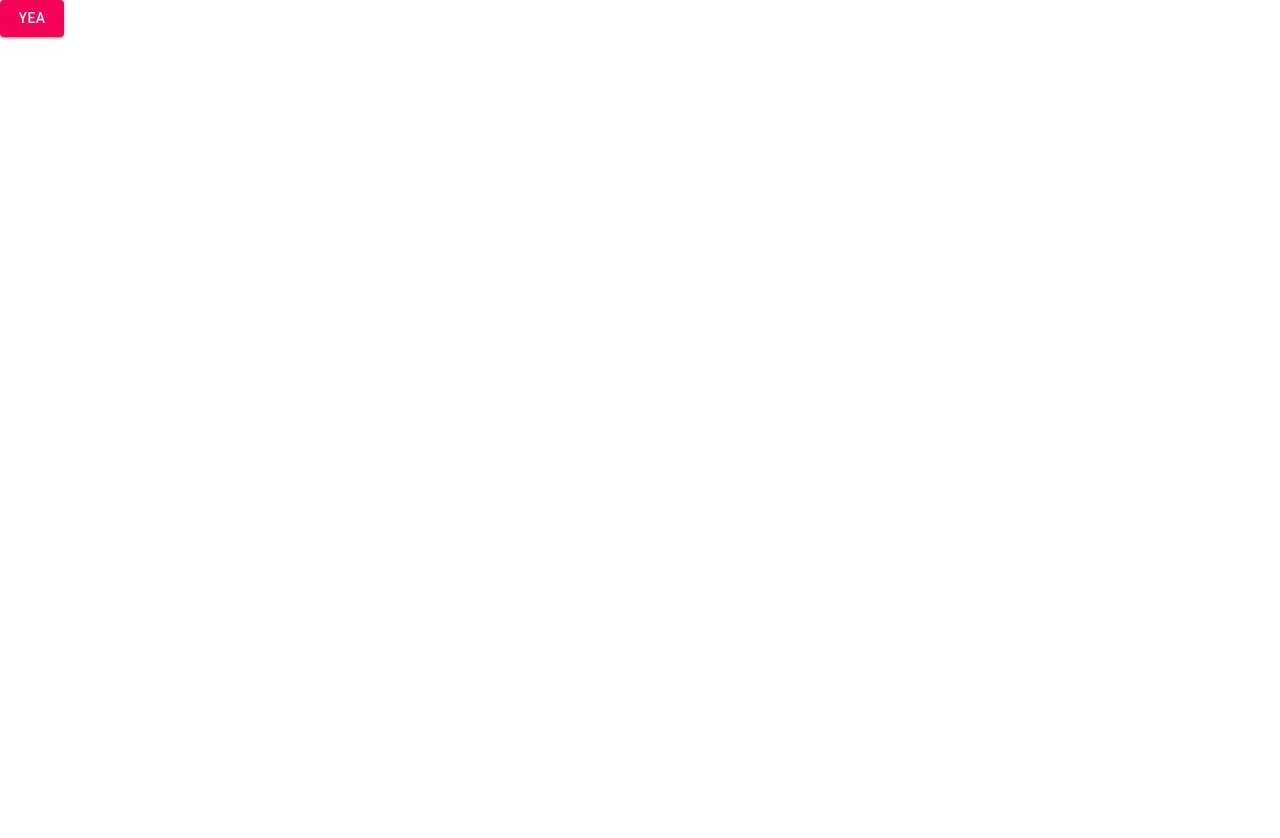
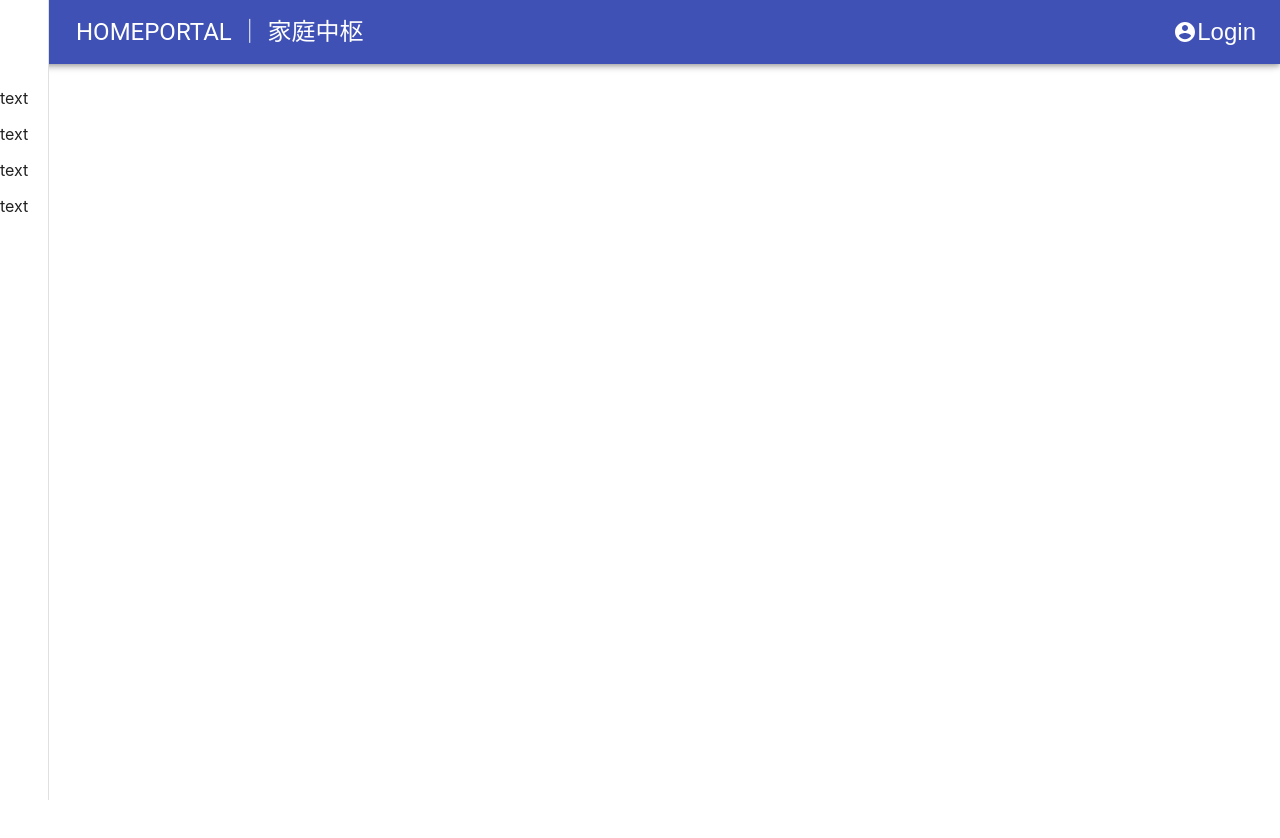
Before and after one commit to KiwilycReal/Homeportal, a React (Create React App) app: page / in a window 1280 px wide. Shown: the top 838 px of the page. Before the commit the page ends 800 px from the top, so only its background shows below. Built offline with nearby package versions, Linux system fonts and the light colour scheme.

Commit message:
Skeleton updated

```diff
--- a/package.json
+++ b/package.json
@@ -11,6 +11,7 @@
     "@testing-library/user-event": "^12.8.3",
     "react": "^17.0.2",
     "react-dom": "^17.0.2",
+    "react-router-dom": "^5.3.0",
     "react-scripts": "4.0.3",
     "web-vitals": "^1.1.2"
   },
--- a/src/App.js
+++ b/src/App.js
@@ -1,25 +1,11 @@
-import logo from './logo.svg';
+
 import './App.css';
+import HomePage from './pages/HomePage/HomePage';
 
 function App() {
-  return (
-    <div className="App">
-      <header className="App-header">
-        <img src={logo} className="App-logo" alt="logo" />
-        <p>
-          Edit <code>src/App.js</code> and save to reload.
-        </p>
-        <a
-          className="App-link"
-          href="https://reactjs.org"
-          target="_blank"
-          rel="noopener noreferrer"
-        >
-          Learn React
-        </a>
-      </header>
-    </div>
-  );
+  return <>
+    <HomePage></HomePage>
+  </>
 }
 
 export default App;
--- /dev/null
+++ b/src/components/MainNavBar/BottomBanner/BottomBanner.js
@@ -0,0 +1,14 @@
+
+import { Typography } from '@material-ui/core';
+import styles from './BottomBanner.module.css';
+
+const BottomBanner = () => {
+    return <div className={styles.banner}>
+        <Typography variant="h6">
+            Copyright © 2021 Yichen Liu
+        </Typography>
+    </div>
+
+};
+
+export default BottomBanner;
--- /dev/null
+++ b/src/components/MainNavBar/BottomBanner/BottomBanner.module.css
@@ -0,0 +1,7 @@
+.banner {
+    /* position: fixed;
+    bottom: 0; */
+    width: 100%;
+    text-align: center;
+    background-color: beige;
+}
--- /dev/null
+++ b/src/components/MainNavBar/MainNavBar.js
@@ -0,0 +1,64 @@
+
+import { useState } from 'react';
+import { AppBar, Button, IconButton, Toolbar, Typography, Box, Drawer,  List, ListItemIcon, Divider, ListItemText, CssBaseline } from '@material-ui/core';
+import { AccountCircle, ChevronLeft } from '@material-ui/icons';
+import MenuIcon from '@material-ui/icons/Menu';
+import styles from './MainNavBar.module.css';
+
+const MainNavBar = () => {
+
+    const [isDrawerOpened, setIsDrawerOpened] = useState(false);
+
+    return <>
+        <AppBar position='fixed'
+            sx={{
+                zIndex: 1300
+            }}
+        >
+            <Toolbar style={{
+                'justify-content': 'space-between'
+            }}>
+                <Box sx={{
+                    display: 'flex',
+                    'align-items': 'center',
+                }}>
+                    <IconButton edge="start">
+                        <MenuIcon/>
+                    </IconButton>
+                    <Typography
+                        variant="h5"
+                        style={{margin: '0 0 0 1rem'}}
+                    >
+                        HOMEPORTAL ｜ 家庭中枢
+                    </Typography>
+                </Box>
+                <Box sx={{
+                    display: 'flex',
+                    'justify-content': 'flex-end'
+                }}>
+                    <IconButton
+                        edge="end"
+                        color="inherit"
+                    >
+                        <AccountCircle/>
+                        Login
+                    </IconButton>
+                </Box>
+            </Toolbar>
+        </AppBar>
+        <Drawer variant="permanent" open={isDrawerOpened} anchor="left">
+            {/* <IconButton onClick={()=>setIsDrawerOpened(false)}>
+                <ChevronLeft />
+            </IconButton> */}
+            <Toolbar />
+            <List>
+            {['Inbox', 'Starred', 'Send email', 'Drafts'].map((text, index) => (
+
+                <p>text</p>
+            ))}
+            </List>
+        </Drawer>
+    </>
+};
+
+export default MainNavBar;
--- a/src/components/mainView/MainView.js
+++ /dev/null
@@ -1,13 +0,0 @@
-
-import styles from './Main.css';
-import { Button } from '@material-ui/core';
-
-const MainView = () => {
-    return <>
-        <Button variant='contained' color='secondary'>
-            yea
-        </Button>
-    </>
-};
-
-export default MainView;
--- a/src/index.js
+++ b/src/index.js
@@ -1,14 +1,15 @@
 import React from 'react';
 import ReactDOM from 'react-dom';
-import MainView from './components/mainView/MainView';
+import {BrowserRouter} from "react-router-dom";
 import './index.css';
-// import App from './App';
+import App from './App';
 import reportWebVitals from './reportWebVitals';
 
 ReactDOM.render(
   <React.StrictMode>
-    {/* <App /> */}
-    <MainView/>
+    <BrowserRouter>
+      <App />
+    </BrowserRouter>
   </React.StrictMode>,
   document.getElementById('root')
 );
--- /dev/null
+++ b/src/pages/HomePage/HomePage.js
@@ -0,0 +1,15 @@
+
+import styles from './HomePage.module.css';
+import { Button } from '@material-ui/core';
+import MainNavBar from '../../components/MainNavBar/MainNavBar';
+import BottomBanner from '../../components/MainNavBar/BottomBanner/BottomBanner';
+
+const HomePage = () => {
+    return <>
+        <MainNavBar/>
+        <div style={{height: '3000px'}}/>
+        <BottomBanner/>
+    </>
+};
+
+export default HomePage;
```
Also changed, not shown: src/components/MainNavBar/MainNavBar.module.css (added), src/pages/HomePage/HomePage.module.css (added), 1 other file (tests, documents, lock files or other folders).
